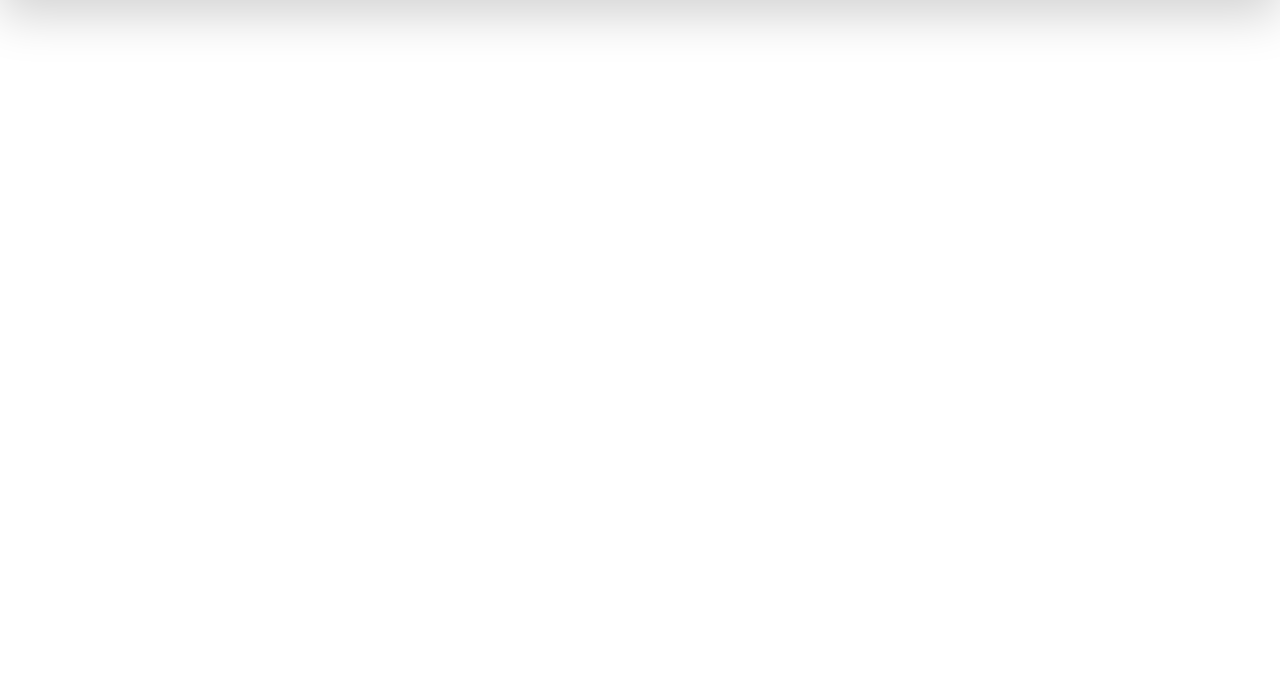
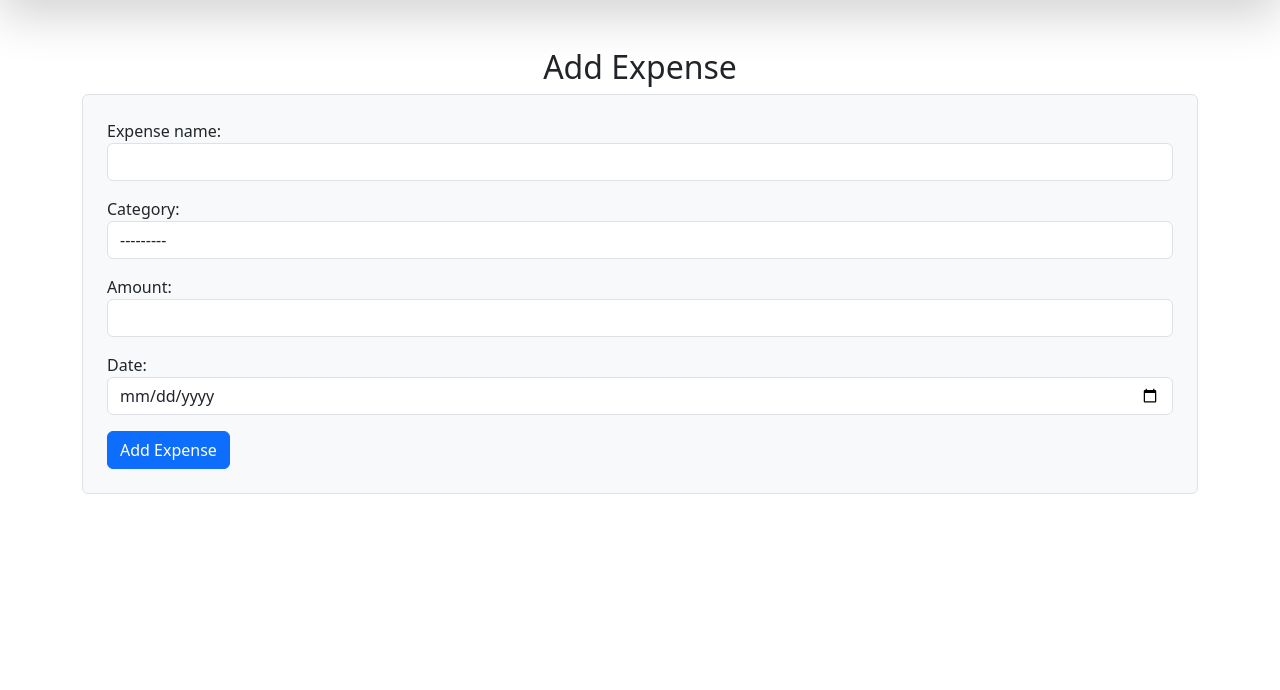
Before and after one commit to WildWolverine/Money-Tracker-Bibble-Bubble, a Django app: page /money_tracker/home in a window 1280 px wide. Shown: the part 110-800 px from the top of the page. Run offline with Django 5.2, Linux system fonts and the light colour scheme.

Commit message:
created add_expense form

```diff
--- /dev/null
+++ b/money_tracker/forms.py
@@ -0,0 +1,16 @@
+from django import forms
+from django.forms import ModelForm
+
+from .models import Expense
+
+class ExpenseForm(ModelForm):
+    class Meta:
+        model = Expense
+        fields = ['expense_name','category','amount','date']
+        excluse = ["user"]
+        widgets = {
+            "expense_name":	forms.TextInput(attrs={'class': 'form-control'}),
+            "category": forms.Select(attrs={'class': 'form-control'}),
+            "amount": forms.TextInput(attrs={'class': 'form-control'}),
+            "date": forms.DateInput(attrs={'class': 'form-control','type':'date'})
+        }
--- a/money_tracker/models.py
+++ b/money_tracker/models.py
@@ -11,10 +11,17 @@ class UserProfile(models.Model):
 
 
 class Expense(models.Model):
+    CATEGORY_CHOICES = [
+        ('food', 'Food'),
+        ('cloth', 'Clothing'),
+        ('transport', 'Transport'),
+        ('entertainment', 'Entertainment'),
+        ('other', 'Other'),
+    ]
     user = models.ForeignKey(UserProfile,on_delete=models.CASCADE)
-    category = models.CharField()
+    category = models.CharField(max_length=20, choices=CATEGORY_CHOICES)
     amount = models.DecimalField(max_digits=55,decimal_places=2)
-    description = models.TextField(null=True,blank=True)
+    expense_name = models.CharField(null=True,blank=True)
     date = models.DateField()
 
     def __str__(self):
--- a/money_tracker/templates/home.html
+++ b/money_tracker/templates/home.html
@@ -38,6 +38,15 @@
         </div>
     </nav>
     <div class="container-fluid d-flex flex-grow-1">
+        <div class="container mt-5">
+            <h2 class="text-center">Add Expense</h2>
+
+            <form action="{%url 'add'%}" method="post" class="p-4 border rounded bg-light">
+                {%csrf_token%}
+                {{ form.as_p}}
+                <button type="submit" class="btn btn-primary">Add Expense</button>
+            </form>
+        </div>
 
     </div>
 </div>
--- a/money_tracker/urls.py
+++ b/money_tracker/urls.py
@@ -6,5 +6,6 @@ urlpatterns = [
     path('home',views.get_home, name='home'),
     path('register',views.register, name='register'),
     path('login',views.login,name='login'),
-    path('logout',views.logout,name='logout')
+    path('logout',views.logout,name='logout'),
+    path('add',views.add_expense,name='add')
 ]
--- a/money_tracker/views.py
+++ b/money_tracker/views.py
@@ -1,15 +1,20 @@
+from dataclasses import fields
+
 from django.contrib.auth import authenticate
 from django.contrib import messages, auth
-from django.http import HttpResponse
+from django.contrib.auth.decorators import login_required
 from django.shortcuts import render, redirect
 from django.contrib.auth.models import User
 
-from .models import UserProfile
+from .models import UserProfile, Expense
+from .forms import ExpenseForm
 
 
 # Create your views here.
 def get_home(request):
-    return render(request,'home.html')
+    form = ExpenseForm()
+
+    return render(request, 'home.html', {'form': form})
 
 
 def register(request):
@@ -58,3 +63,29 @@ def login(request):
 def logout(request):
     auth.logout(request)
     return redirect('home')
+
+
+@login_required
+def add_expense(request):
+    ExpenseFormSet = ExpenseForm
+    if request.method == 'POST':
+
+        form = ExpenseFormSet(request.POST)
+
+
+        if form.is_valid():
+            expense = form.save(commit=False)
+            expense.user = UserProfile.objects.get(username=request.user.username)
+            try:
+                user_profile = UserProfile.objects.get(username=request.user.username)
+
+                expense.username = user_profile
+                expense.save()
+                return redirect('home')
+            except UserProfile.DoesNotExist:
+                messages.error(request, "User profile not found. Please complete your profile.")
+                redirect('home')
+        else:
+            form = ExpenseFormSet()
+
+    return render(request, 'home.html', {'form': form})
```
Also changed, not shown: money_tracker/migrations/0002_alter_expense_category.py (added), money_tracker/migrations/0003_remove_expense_description_expense_expense_name.py (added).
